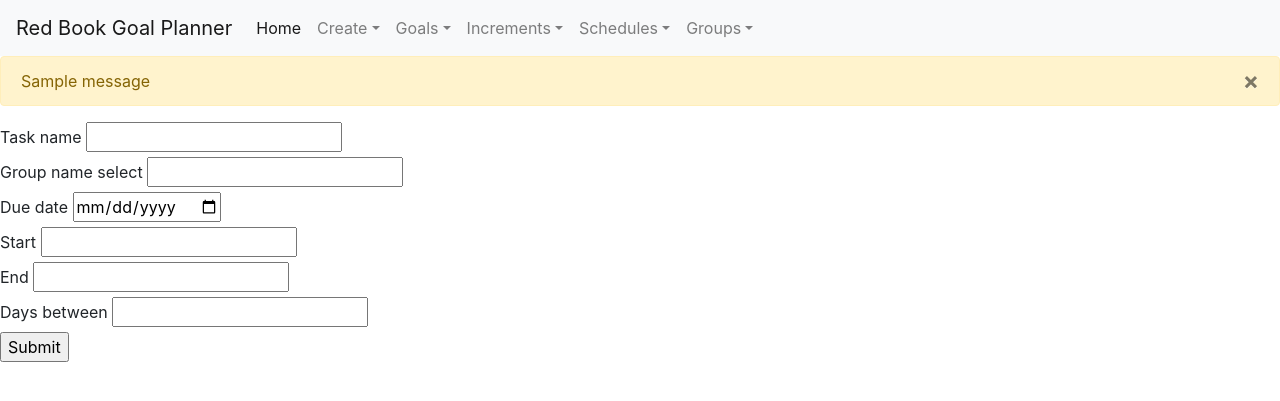
After one commit to SeanMcOwen/Red-Book-Productivity-Planner, a Flask app: template RedBookFlask/Create/templates/Create/BulkTask.html in a window 1280 px wide. The commit adds this page. Shown: the top 401 px of the page. Run offline with Flask 2, Linux system fonts and the light colour scheme; the template is opened without the code that fills it, so the values that code supplies are empty, except form fields; one stand-in notice (Sample message) is shown; form fields are guessed from the names that the template uses; parts of the project's set-up code (start-up, migrations or seed data) failed here and were passed over; some libraries are stand-ins or nearby versions.

Commit message:
create bulk tasks page

```diff
--- /dev/null
+++ b/RedBookFlask/Create/templates/Create/BulkTask.html
@@ -0,0 +1,29 @@
+{% extends "Base.html" %}
+
+{% block content %}
+
+{% for message in get_flashed_messages() %}
+<div class="alert alert-warning">
+    <button type="button" class="close" data-dismiss="alert">&times;</button>
+    {{ message }}
+</div>
+{% endfor %}
+
+<form method="POST" action="Bulk Tasks">
+    {{ form.csrf_token }}
+    {{ form.hidden_tag() }}
+    {{ form.task_name.label }} {{ form.task_name() }}<br>
+    {{ form.group_name_select.label }} {{ form.group_name_select() }}<br>
+    {{ form.due_date.label }} {{ form.due_date() }}<br>
+    {{ form.start.label }} {{ form.start() }}<br>
+    {{ form.end.label }} {{ form.end() }}<br>
+    {{ form.days_between.label }} {{ form.days_between() }}<br>
+
+
+
+    {{ form.submit() }}
+</form>
+
+
+
+{% endblock %}
--- a/RedBookFlask/templates/Base.html
+++ b/RedBookFlask/templates/Base.html
@@ -34,6 +34,8 @@
           <a class="dropdown-item" href="{{ url_for('create.progress_page') }}">Progress</a>
           <a class="dropdown-item" href="{{ url_for('create.habits_page') }}">Habits</a>
           <a class="dropdown-item" href="{{ url_for('create.task_page') }}">Task</a>
+          <a class="dropdown-item" href="{{ url_for('create.bulk_task_page') }}">Bulk Tasks</a>
+
           <a class="dropdown-item" href="{{ url_for('create.update_progress_page') }}">Update Progress</a>
           <a class="dropdown-item" href="{{ url_for('create.update_habits_page') }}">Update Habits</a>
           <a class="dropdown-item" href="{{ url_for('create.update_tasks_page') }}">Update Tasks</a>
```
Also changed, not shown: Playground.py (+1 -7 lines), RedBookFlask/Create/views.py (+59 -0 lines).
